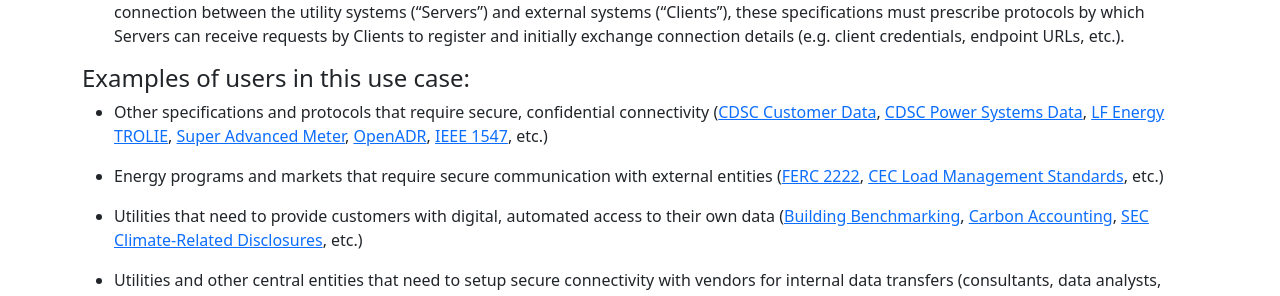
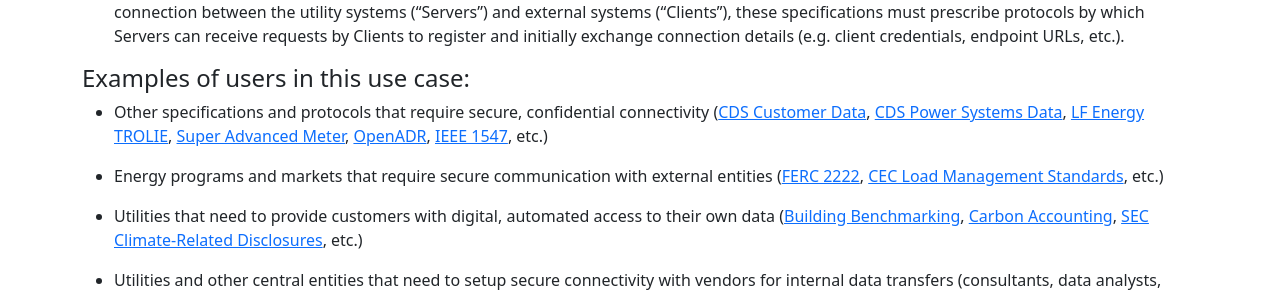
Before and after one commit to lfe-cds/CDS-Registration, a Jekyll site: the page built from website/use-cases.md, in a window 1280 px wide and 1400 px high, scrolled down 783 px. Shown: the part 159-455 px from the top of the window. Built offline with Jekyll 4.4.1, drawn with Linux system fonts in a browser that asks for light colours; some of the changed text lies outside the part shown.

Commit message:
fixed name change and merge conflict

```diff
--- a/website/use-cases.md
+++ b/website/use-cases.md
@@ -32,7 +32,7 @@
 
 #### Examples of users in this use case:
 
-* Other specifications and protocols that require secure, confidential connectivity ([CDSC Customer Data](https://customerdata.carbondataspec.org/), [CDSC Power Systems Data](https://powersystemsdata.carbondataspec.org/), [LF Energy TROLIE](https://lfenergy.org/projects/trolie/), [Super Advanced Meter](https://github.com/super-advanced-meter), [OpenADR](https://www.openadr.org/), [IEEE 1547](https://ieeexplore.ieee.org/document/8332112), etc.)
+* Other specifications and protocols that require secure, confidential connectivity ([CDS Customer Data](https://cds-customerdata.lfenergy.org/), [CDS Power Systems Data](https://cds-powersystemdata.lfenergy.org/), [LF Energy TROLIE](https://lfenergy.org/projects/trolie/), [Super Advanced Meter](https://github.com/super-advanced-meter), [OpenADR](https://www.openadr.org/), [IEEE 1547](https://ieeexplore.ieee.org/document/8332112), etc.)
 
 * Energy programs and markets that require secure communication with external entities ([FERC 2222](https://www.ferc.gov/ferc-order-no-2222-explainer-facilitating-participation-electricity-markets-distributed-energy), [CEC Load Management Standards](https://www.energy.ca.gov/programs-and-topics/topics/load-flexibility/load-management-standards), etc.)
 
```
Also changed, not shown: other parts of website/use-cases.md (+0 -5 lines).
